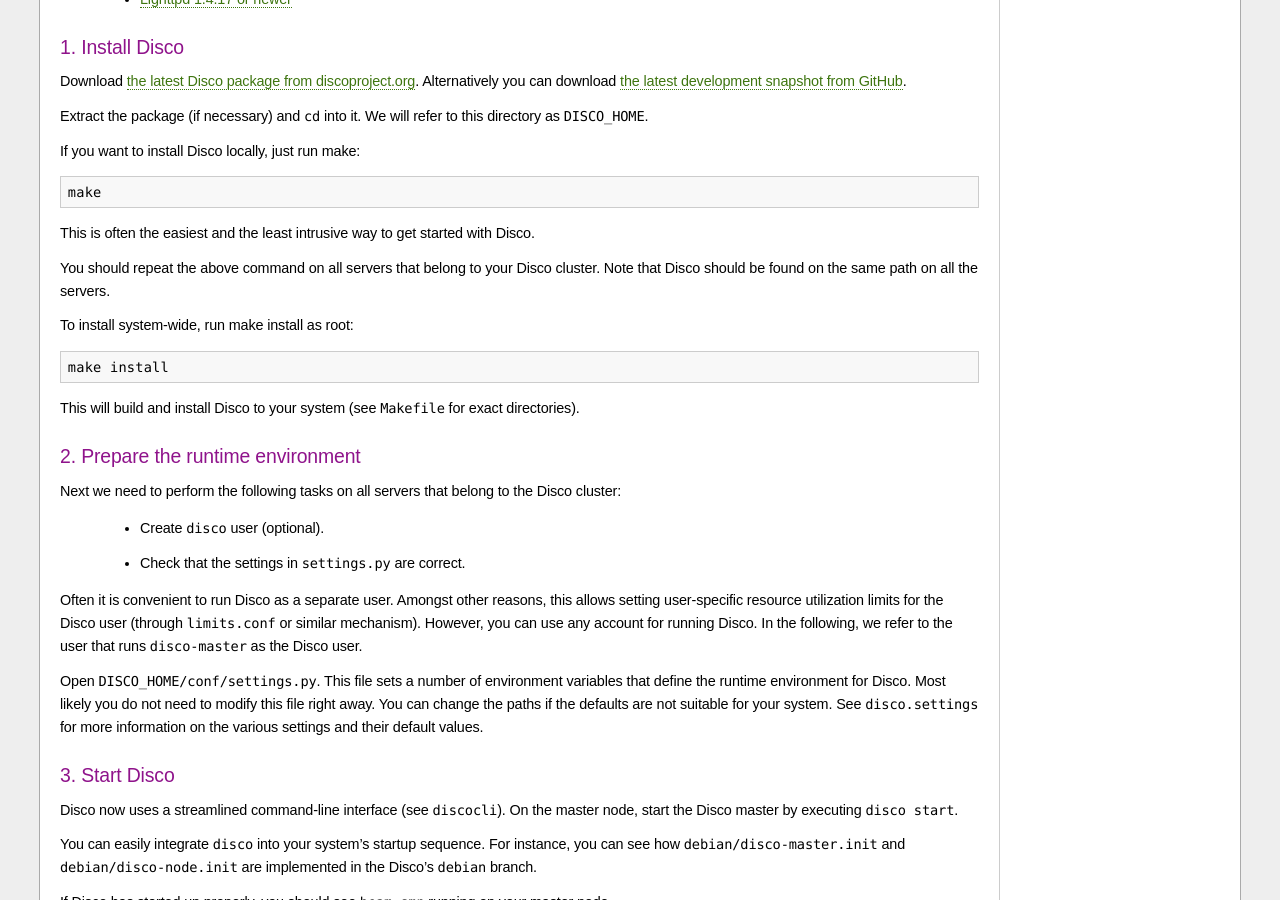
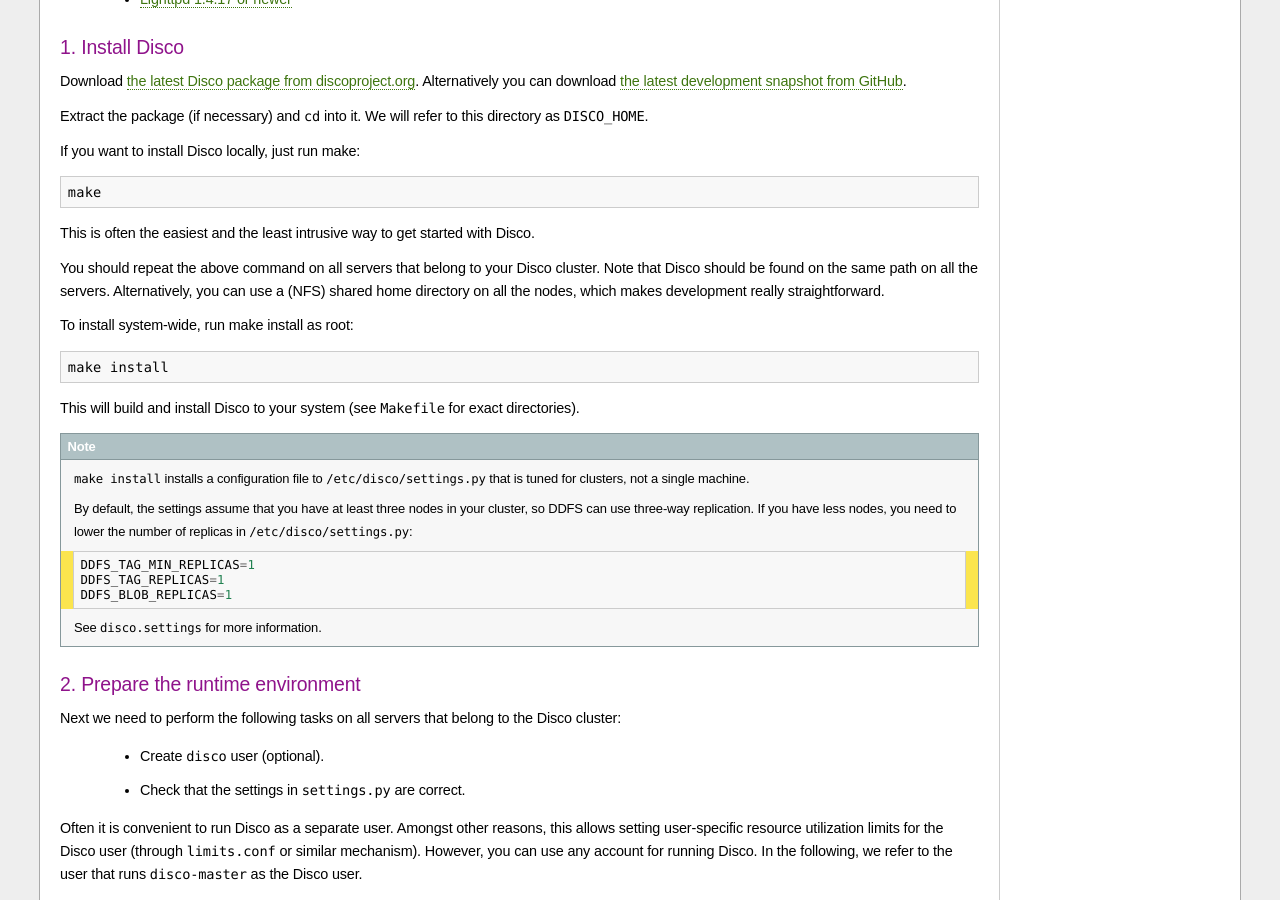
Before and after one commit to discoproject/disco, a Sphinx documentation site: the page built from doc/start/install.rst, in a window 1280 px wide and 900 px high, scrolled down 866 px. Built offline with Sphinx 7.4.7, drawn with Linux system fonts in a browser that asks for light colours.

Commit message:
added a note about "make install" and # replicas in install.rst

```diff
--- a/doc/start/install.rst
+++ b/doc/start/install.rst
@@ -68,6 +68,8 @@
 
 You should repeat the above command on all servers that belong to your
 Disco cluster. Note that Disco should be found on the same path on all the servers.
+Alternatively, you can use a (NFS) shared home directory on all the nodes, which
+makes development really straightforward.
 
 To install system-wide, run make install as root::
 
@@ -75,6 +77,22 @@
 
 This will build and install Disco to your system (see ``Makefile`` for exact
 directories).
+
+.. note::
+
+    ``make install`` installs a configuration file to
+    ``/etc/disco/settings.py`` that is tuned for clusters, not a single
+    machine.
+
+    By default, the settings assume that you have at least three nodes in your
+    cluster, so DDFS can use three-way replication. If you have less nodes,
+    you need to lower the number of replicas in ``/etc/disco/settings.py``::
+
+        DDFS_TAG_MIN_REPLICAS=1
+        DDFS_TAG_REPLICAS=1
+        DDFS_BLOB_REPLICAS=1
+
+    See :mod:`disco.settings` for more information.
 
 2. Prepare the runtime environment
 ----------------------------------
```
